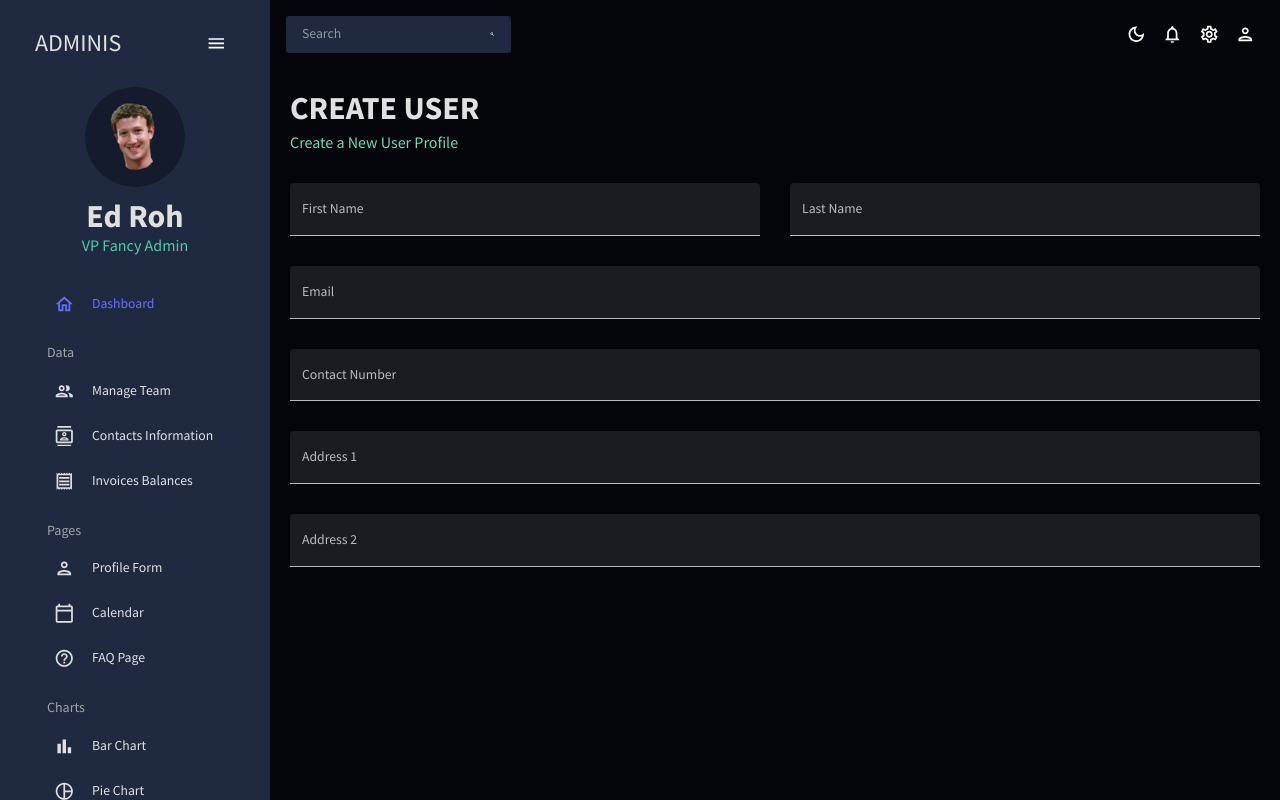
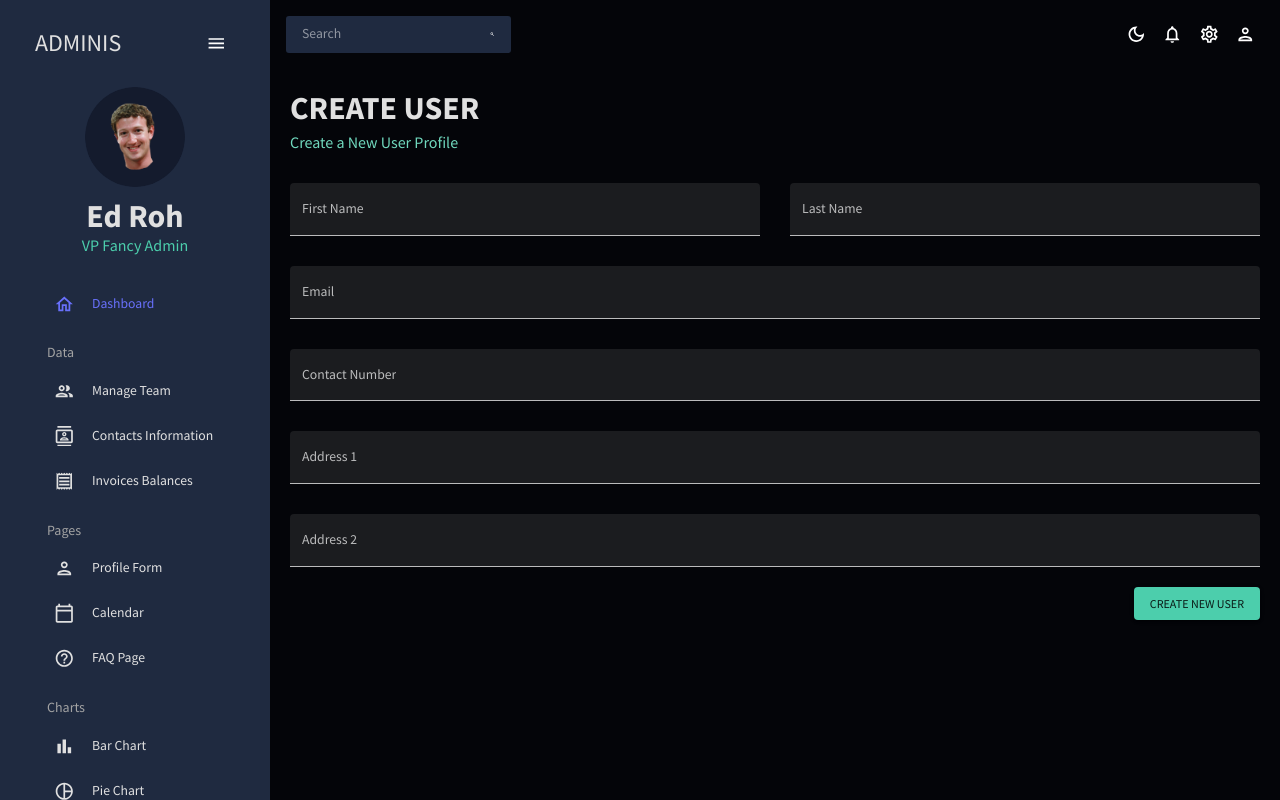
Before and after one commit to patcoston/tutorialtypescript2, a React (Vite) app: page /form in a window 1280 px wide. Built offline with nearby package versions, Linux system fonts and the light colour scheme.

Commit message:
Added TypeScript and submit button

```diff
--- a/src/scenes/form/index.tsx
+++ b/src/scenes/form/index.tsx
@@ -1,10 +1,20 @@
+import { FC } from 'react'
 import { Box, Button, TextField } from '@mui/material'
 import { Formik } from 'formik'
 import * as yup from 'yup'
 import useMediaQuery from '@mui/material/useMediaQuery'
 import Header from '../../components/Header'
 
-const initialValues = {
+interface formShape {
+  firstName: string
+  lastName: string
+  email: string
+  contact: string
+  address1: string
+  address2: string
+}
+
+const initialValues: formShape = {
   firstName: '',
   lastName: '',
   email: '',
@@ -14,32 +24,35 @@ const initialValues = {
 }
 
 const phoneRegExp =
-  /^((\\+[1-9]{1,4}[ \\-]*)|(\\([0-9]{2,3}\\)[ \\-]*)|([0-9]{2,4})[ \\-]*)*?[0-9]{3,4}?[ \\-]*[0-9]{3,4}?$/
+  /^((\+[1-9]{1,4}[ -]?)|(\([0-9]{2,3}\)[ -]?)|([0-9]{2,4})[ -]?)*?[0-9]{3,4}[ -]?[0-9]{3,4}$/
 
-const userSchema = yup.object().shape({
-  firstName: yup.string().required('First Name is required'),
-  lastName: yup.string().required('Last Name is required'),
-  email: yup.string().email('Invalid email').required('Email is required'),
+const checkoutSchema = yup.object().shape({
+  firstName: yup.string().required('required'),
+  lastName: yup.string().required('required'),
+  email: yup.string().email('invalid email').required('required'),
   contact: yup
     .string()
     .matches(phoneRegExp, 'Phone number is not valid')
-    .required('Contact is required'),
-  address1: yup.string().required('Address is required'),
-  address2: yup.string().required('Address is required'),
+    .required('required'),
+  address1: yup.string().required('required'),
+  address2: yup.string().required('required'),
 })
 
-const Form = () => {
+const Form: FC = () => {
   const isNonMobile = useMediaQuery('(min-width:600px)')
-  const handleFormSubmit = values => {
+
+  const handleFormSubmit = (values: formShape) => {
     console.log(values)
   }
+
   return (
     <Box m="20px">
       <Header title="CREATE USER" subtitle="Create a New User Profile" />
+
       <Formik
         onSubmit={handleFormSubmit}
         initialValues={initialValues}
-        validationSchema={userSchema}
+        validationSchema={checkoutSchema}
       >
         {({
           values,
@@ -137,6 +150,11 @@ const Form = () => {
                 sx={{ gridColumn: 'span 4' }}
               />
             </Box>
+            <Box display="flex" justifyContent="end" mt="20px">
+              <Button type="submit" color="secondary" variant="contained">
+                Create New User
+              </Button>
+            </Box>
           </form>
         )}
       </Formik>
```
